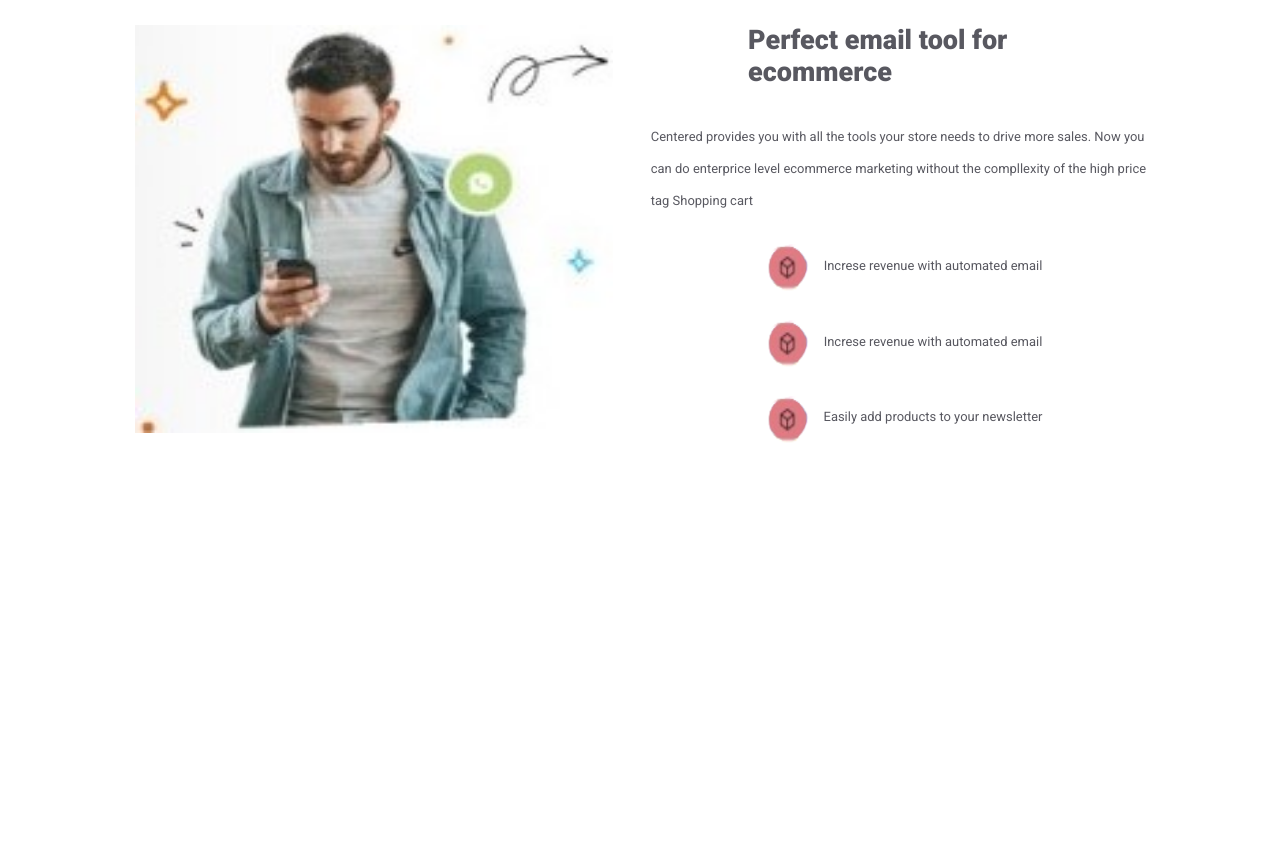
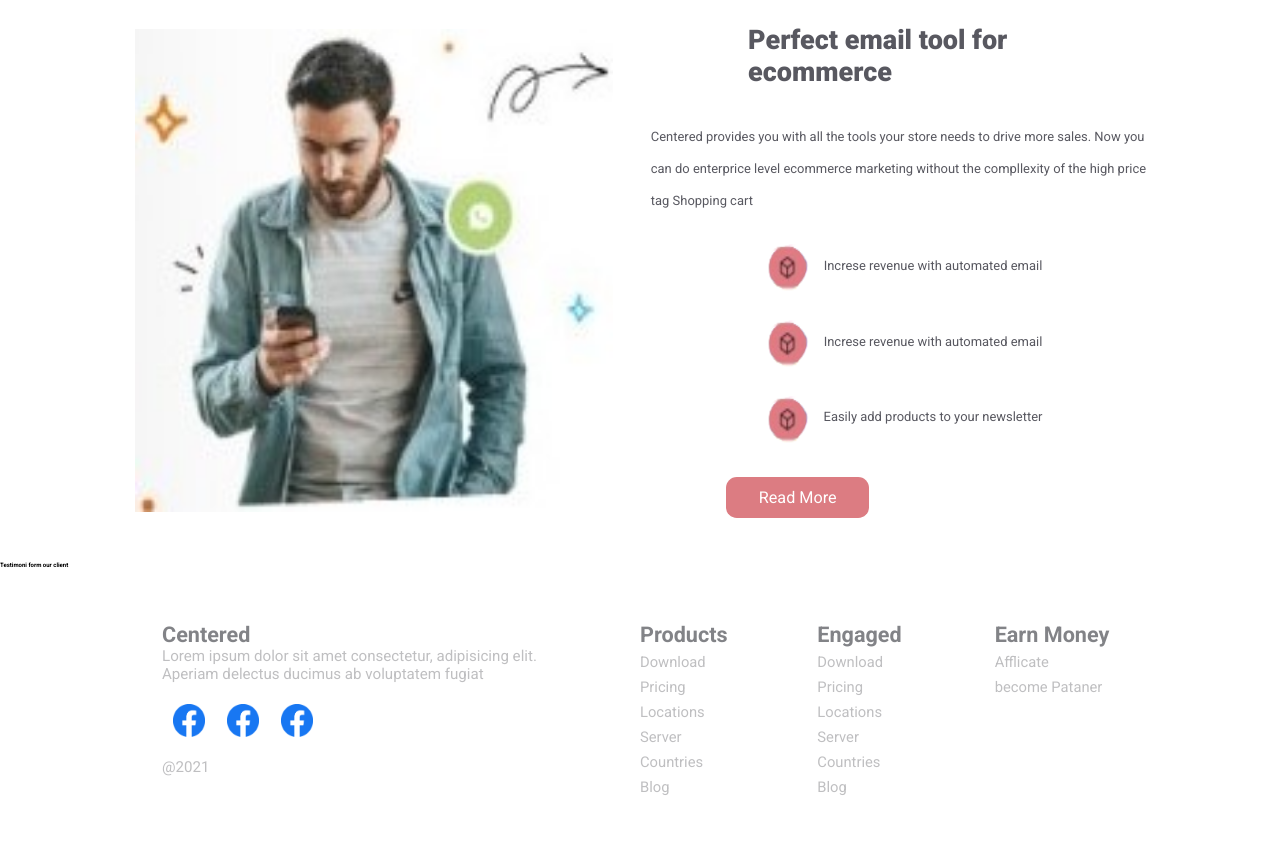
Before and after one commit to wbkhalid/Project_template, a plain HTML site: page index.html in a window 1280 px wide. Shown: the part 2908-3759 px from the top of the page. Before the commit the page ends 3385 px from the top, so only its background shows below. Drawn offline with Linux system fonts and the light colour scheme.

Commit message:
footer added

```diff
--- a/index.html
+++ b/index.html
@@ -277,22 +277,82 @@
           </p>
 
           <div class="perfect_menu menu_1">
-            <img src="./images/template gallery.png" alt="">
+            <img src="./images/template gallery.png" alt="" />
             <p>Increse revenue with automated email</p>
           </div>
 
           <div class="perfect_menu menu_1">
-            <img src="./images/template gallery.png" alt="">
+            <img src="./images/template gallery.png" alt="" />
             <p>Increse revenue with automated email</p>
           </div>
 
           <div class="perfect_menu menu_1">
-            <img src="./images/template gallery.png" alt="">
-            <p>Easily  add products to your newsletter</p>
+            <img src="./images/template gallery.png" alt="" />
+            <p>Easily add products to your newsletter</p>
           </div>
+          <button name="button" class="perfect_button">Read More</button>
+        </div>
+      </div>
+    </section>
+
+    <!-- Section 8 -->
+
+    <section>
+      <div class="rating">
+        <h2>Testimoni form our client</h2>
+      </div>
+    </section>
+
+    <!-- Footer -->
+
+    <footer>
+      <div class="footer">
+        <div class="fooetr_main">
+          <h2>Centered</h2>
+          <p>
+            Lorem ipsum dolor sit amet consectetur, adipisicing elit. Aperiam
+            delectus ducimus ab voluptatem fugiat
+          </p>
+          <div class="footer_icon">
+            <img src="./images/fb.png" alt="" />
+            <img src="./images/fb.png" alt="" />
+            <img src="./images/fb.png" alt="" />
+          </div>
+          <p>@2021</p>
+        </div>
+        <div class="footer_product">
+          <h2>Products</h2>
+          <ul class="footer-links">
+            <li><a href="#">Download</a></li>
+            <li><a href="#">Pricing</a></li>
+            <li><a href="#">Locations</a></li>
+            <li><a href="#">Server</a></li>
+            <li><a href="#">Countries</a></li>
+            <li><a href="#">Blog</a></li>
+          </ul>
         </div>
 
+        <div class="footer_engaged">
+          <h2>Engaged</h2>
+          <ul class="footer-links">
+            <li><a href="#">Download</a></li>
+            <li><a href="#">Pricing</a></li>
+            <li><a href="#">Locations</a></li>
+            <li><a href="#">Server</a></li>
+            <li><a href="#">Countries</a></li>
+            <li><a href="#">Blog</a></li>
+          </ul>
+        </div>
+        <div class="footer_earn">
+
+          <h2>Earn Money</h2>
+          <ul class="footer-links">
+            <li><a href="#">Afflicate</a></li>
+            <li><a href="#">become Pataner</a></li>
+
+          </ul>
+        </div>
       </div>
-    </section>
+    </footer>
   </body>
 </html>
--- a/style.css
+++ b/style.css
@@ -304,26 +304,25 @@ button {
   margin-right: 1rem;
 }
 
-.price_detail a{
+.price_detail a {
   font-size: 1.5rem;
   color: #7a7a7a;
   text-decoration: underline;
   font-weight: bold;
   padding: 3rem;
-
 }
 
-.price_detail button{
+.price_detail button {
   border: 1px solid;
   padding: 2rem 8rem;
   margin: 5rem;
   font-size: 1.5rem;
-  border-radius:1rem ;
+  border-radius: 1rem;
   background-color: #fafafa;
   font-weight: bold;
 }
 
-.professional_price button{
+.professional_price button {
   background-color: #e17b83;
   color: #fff;
   border: none;
@@ -332,11 +331,11 @@ button {
 
 /* section 6 */
 
-.plan{
+.plan {
   display: flex;
   align-items: center;
   justify-content: space-between;
-  background-color:#35c6ff ;
+  background-color: #35c6ff;
   color: #bcf7fe;
 
   padding: 5rem 10rem;
@@ -344,27 +343,26 @@ button {
   margin: 2rem 10rem;
 }
 
-.plan_1 h2{
+.plan_1 h2 {
   font-size: 3rem;
 }
 
-.plan_1 p{
- line-height: 5rem;
+.plan_1 p {
+  line-height: 5rem;
   font-size: 1.5rem;
 }
 
-.plan_2 p{
+.plan_2 p {
   background-color: #fff;
   color: #444444;
-   font-size: 1.5rem;
-   padding: 2rem 5rem;
-   border-radius: 1rem;
- }
-
+  font-size: 1.5rem;
+  padding: 2rem 5rem;
+  border-radius: 1rem;
+}
 
 /* section 7 */
 
-.perfect_email{
+.perfect_email {
   display: grid;
   grid-template-columns: repeat(2, 1fr);
   padding: 2rem 10rem;
@@ -394,19 +392,71 @@ button {
   padding: 1rem;
 }
 
-
-.perfect_menu{
-
+.perfect_menu {
   display: flex;
   align-items: center;
   justify-content: center;
   padding: 1rem;
+}
+
+.perfect_menu img {
+  width: 5rem;
+  height: 5rem;
+}
+
+.perfect_button {
+  background-color: #dc7c82;
+  color: #fff;
+  font-size: 1.5rem;
+  margin: 2rem 8rem;
+  padding: 1rem 3rem;
+  border-radius: 1rem;
+  cursor: pointer;
+}
+
+/* footer */
+
+.footer {
+  display: grid;
+  grid-template-columns: 3fr 1fr 1fr 1fr;
+  background-color: #ffffff;
+  padding: 5rem 10rem;
+}
+
+.fooetr_main{
+  padding: 0rem 5rem;
+}
+
+.fooetr_main p {
+  font-size: 1.4rem;
+  color: #bfbfc1;
+}
+
+.footer_icon {
+  display: flex;
+  justify-content: baseline;
+  padding: 2rem 0rem;
+}
+
+.footer_icon img {
+  width: 3rem;
+  margin: 0rem 1rem;
+}
+
+.footer h2 {
+  font-size: 2rem;
+  color: #828387;
+}
+
+.footer-links {
+  padding-left: 0;
+  list-style: none;
+  font-size: 3rem;
+}
+.footer-links li {
+  display: block;
+}
+.footer-links a {
+  color: #bfbfc1;
 
 }
-
-.perfect_menu img{
-  width: 5rem;
-  height: 5rem;
-
-
-}
```
Also changed, not shown: images/fb.png (added).
